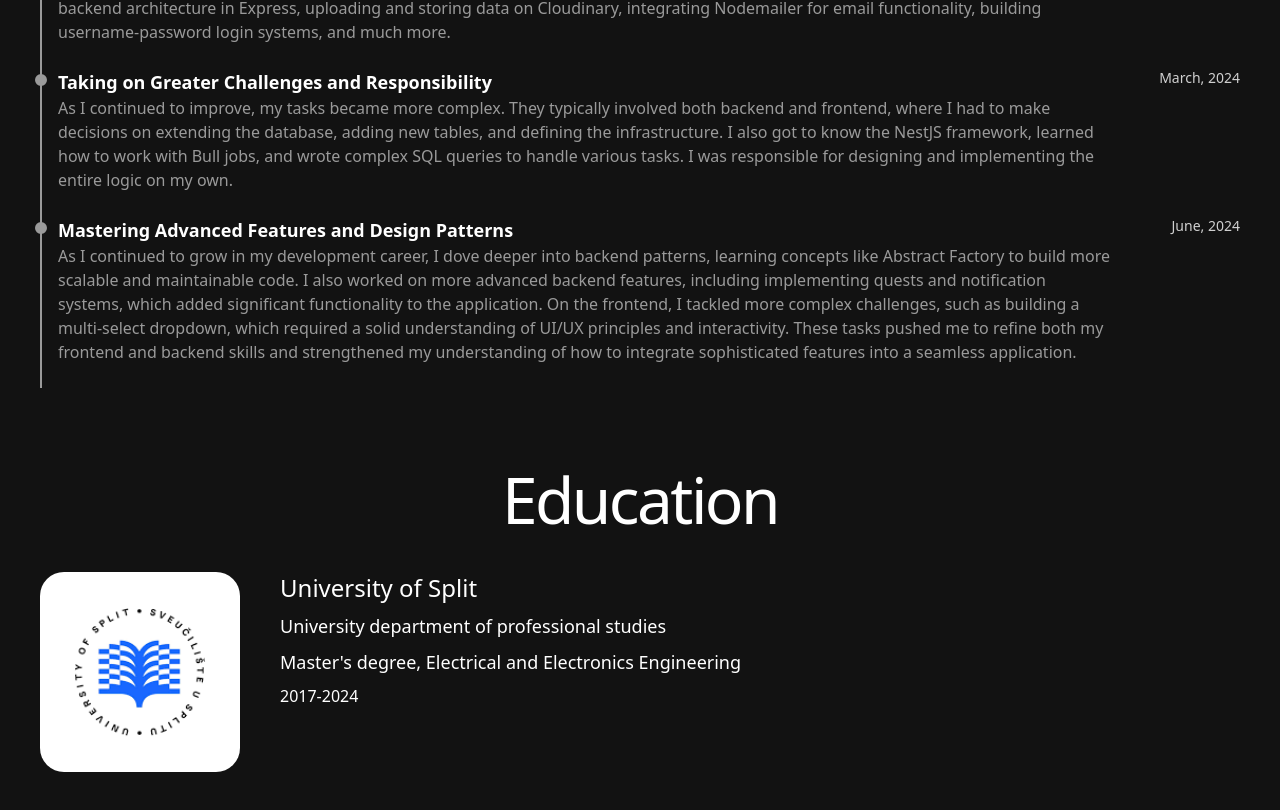
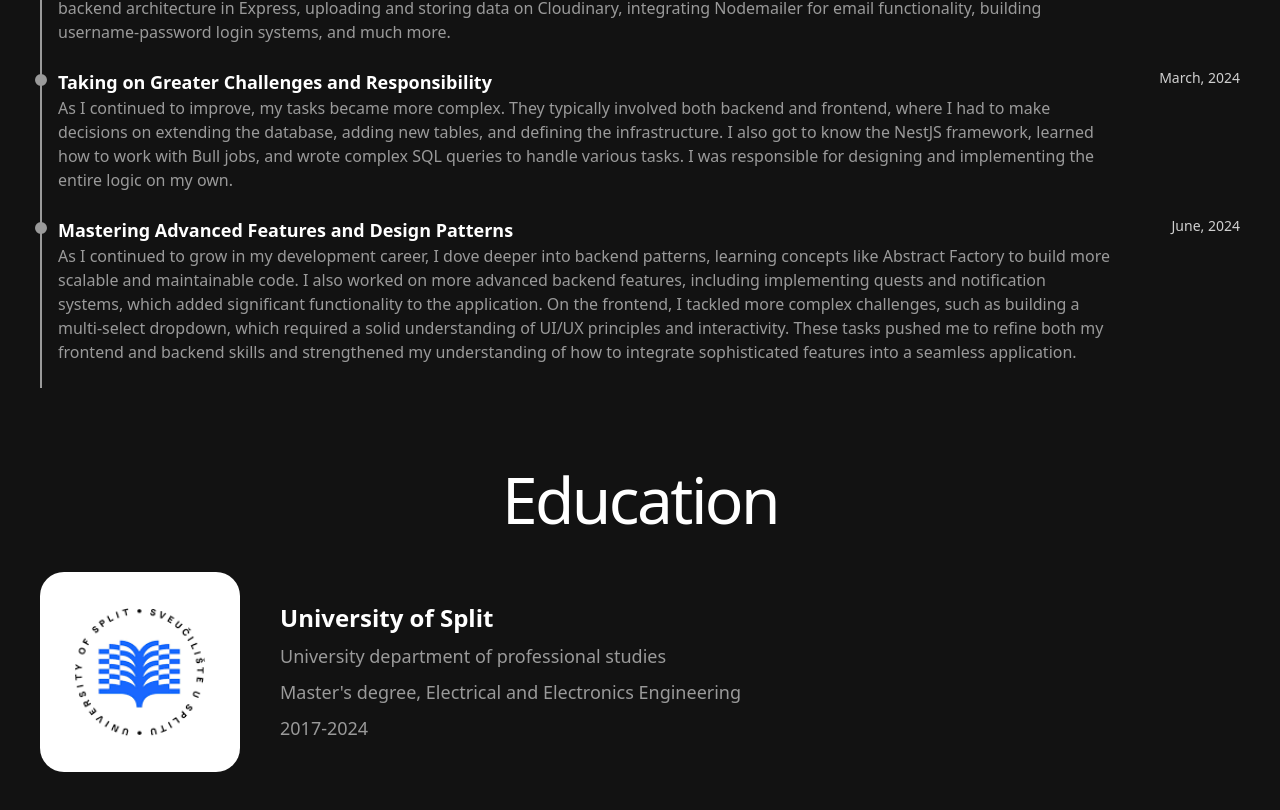
Before and after one commit to Gigi998/portfolio, a Next.js app: page / in a window 1280 px wide. Shown: the part 3299-4109 px from the top of the page. Built offline with nearby package versions, Linux system fonts and the light colour scheme.

Commit message:
finish education section

```diff
--- a/src/app/(components)/Application/Education/EducationContainer/EducationContainer.tsx
+++ b/src/app/(components)/Application/Education/EducationContainer/EducationContainer.tsx
@@ -3,20 +3,18 @@ import Image from "next/image";
 
 const EducationContainer = () => {
   return (
-    <div className='mt-10 flex gap-x-10'>
+    <div className='mt-10 flex gap-x-10 flex-col sm:flex-row items-center gap-y-10'>
       <Image
         src={UniversiyOfSplitImage}
         alt='University'
         className='rounded-3xl w-[200px] h-[200px] object-cover'
       />
-      <div className='flex flex-col gap-y-2'>
-        <span className='text-2xl'>University of Split</span>
-        <span className='text-body-1'>
-          University department of professional studies
+      <div className='flex flex-col gap-y-2 text-secondary text-body-1'>
+        <span className='text-2xl font-bold text-primary'>
+          University of Split
         </span>
-        <span className='text-body-1'>
-          Master's degree, Electrical and Electronics Engineering
-        </span>
+        <span>University department of professional studies</span>
+        <span>Master's degree, Electrical and Electronics Engineering</span>
         <span>2017-2024</span>
       </div>
     </div>
```
